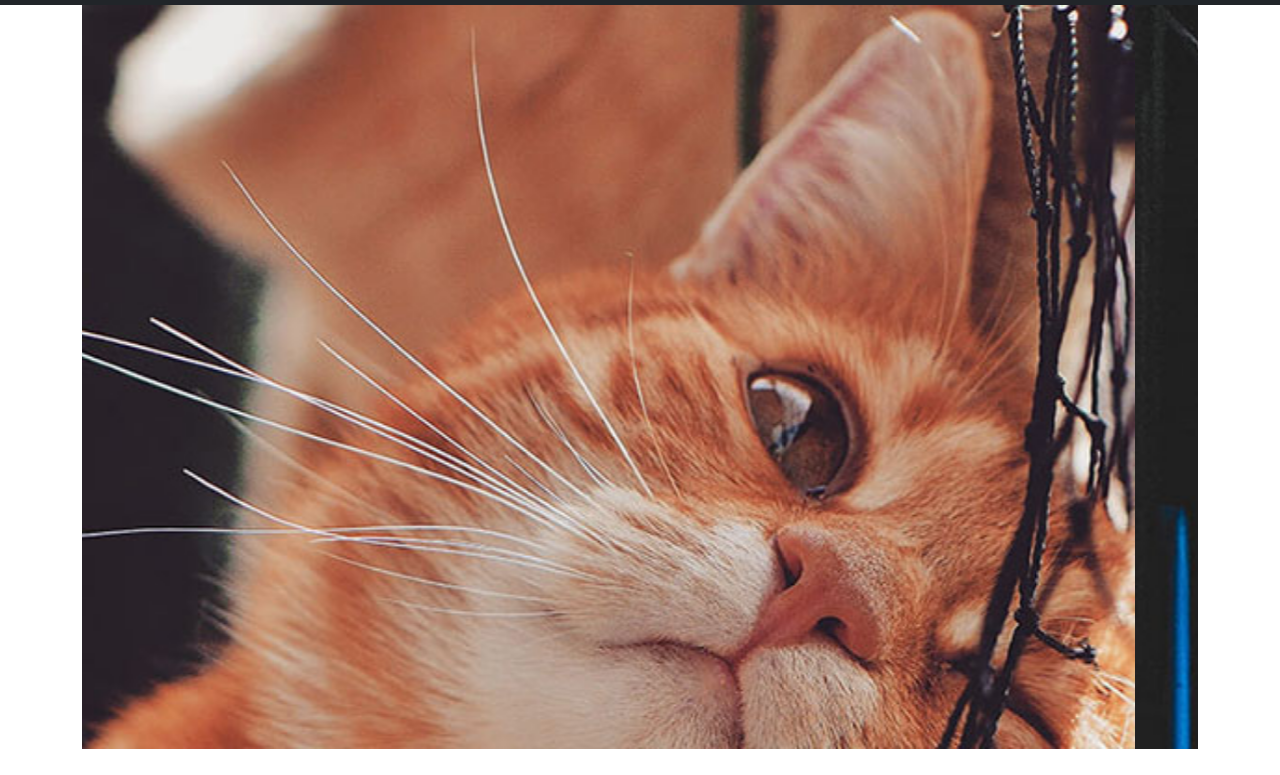
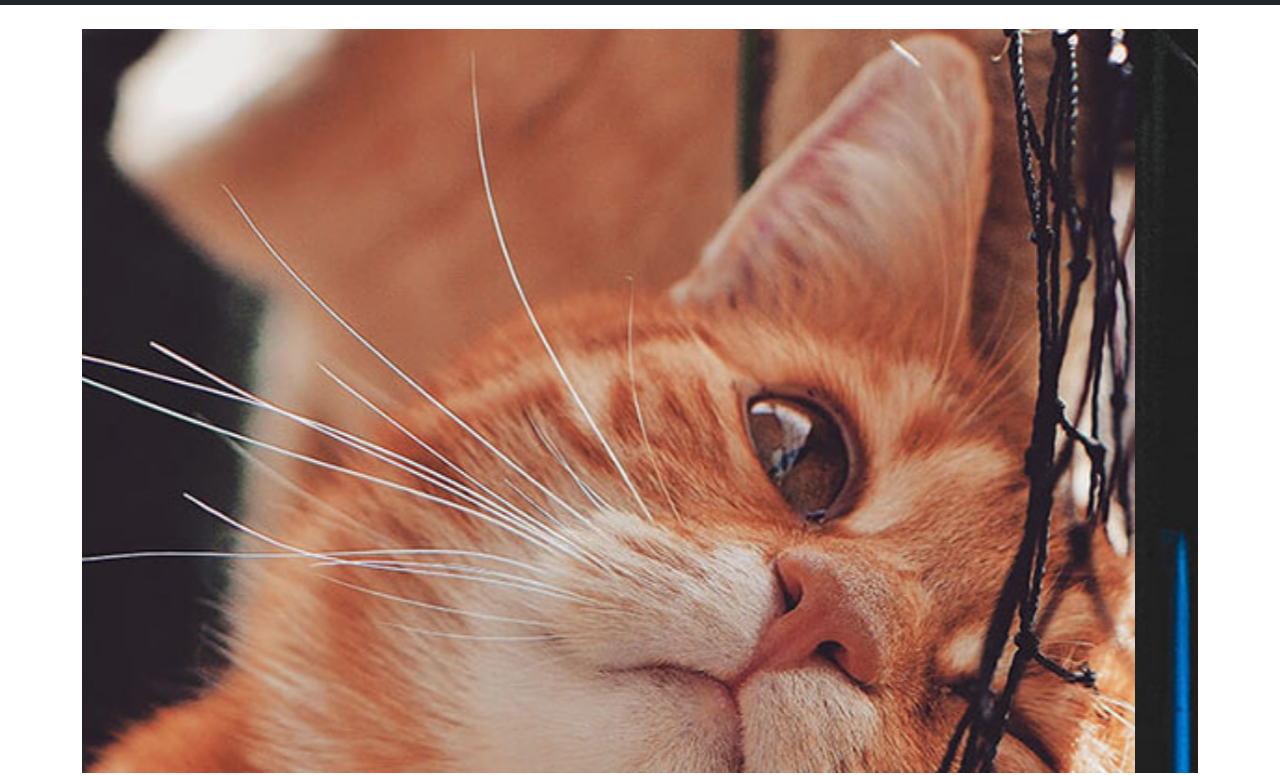
Before and after one commit to rodrigozungri/comision37410-afterClass, a plain HTML site: page index.html in a window 1280 px wide. Shown: the part 51-826 px from the top of the page. Drawn offline with nearby package versions, Linux system fonts and the light colour scheme.

Commit message:
fusionamos rama

```diff
--- a/index.html
+++ b/index.html
@@ -47,7 +47,9 @@
         </div>
       </nav>
 
-      <div class="container">
+      <!-- carousel -->
+
+      <div class="container mt-4">
         <div id="carouselExampleSlidesOnly" class="carousel slide" data-bs-ride="carousel">
             <div class="carousel-inner">
               <div class="carousel-item active">
```
